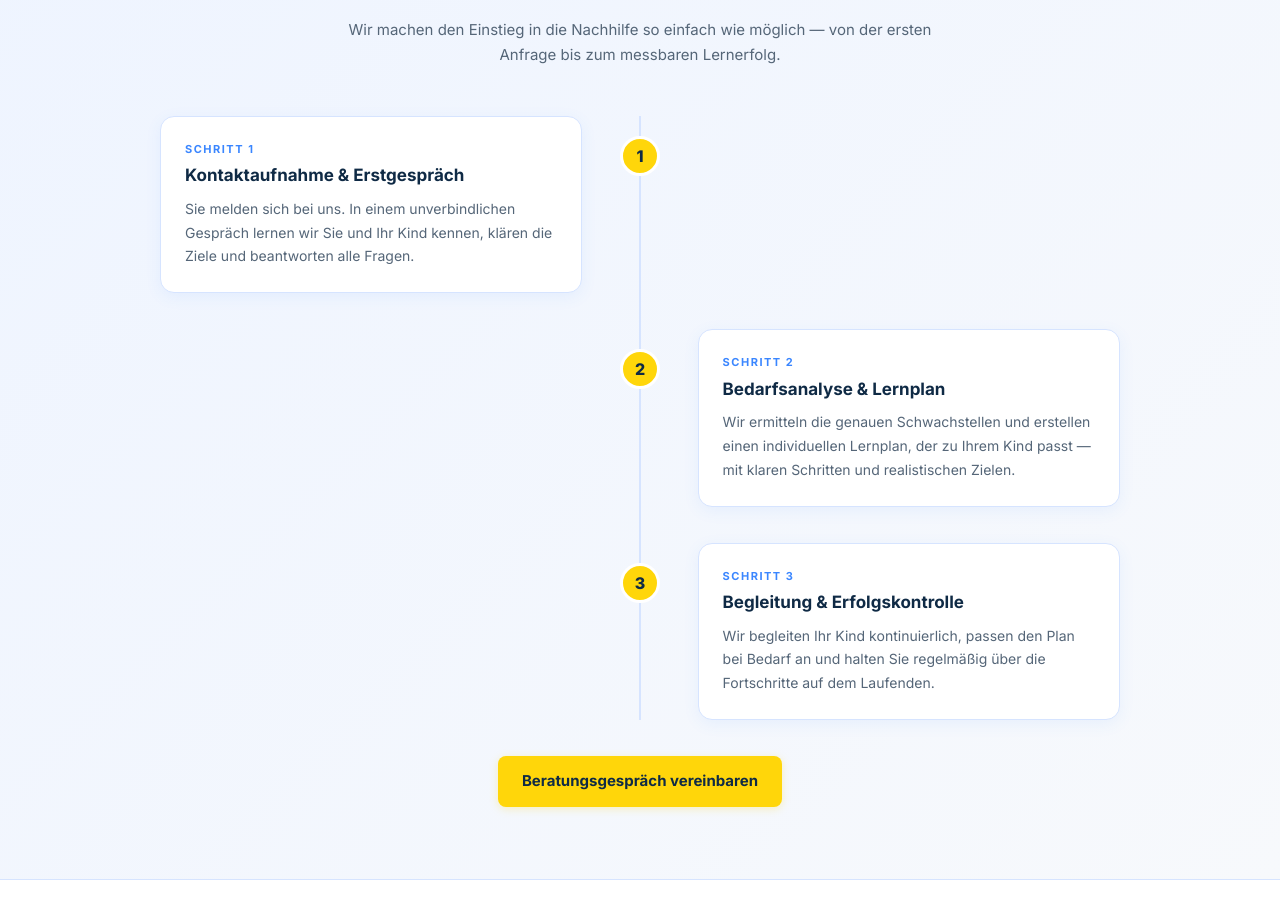
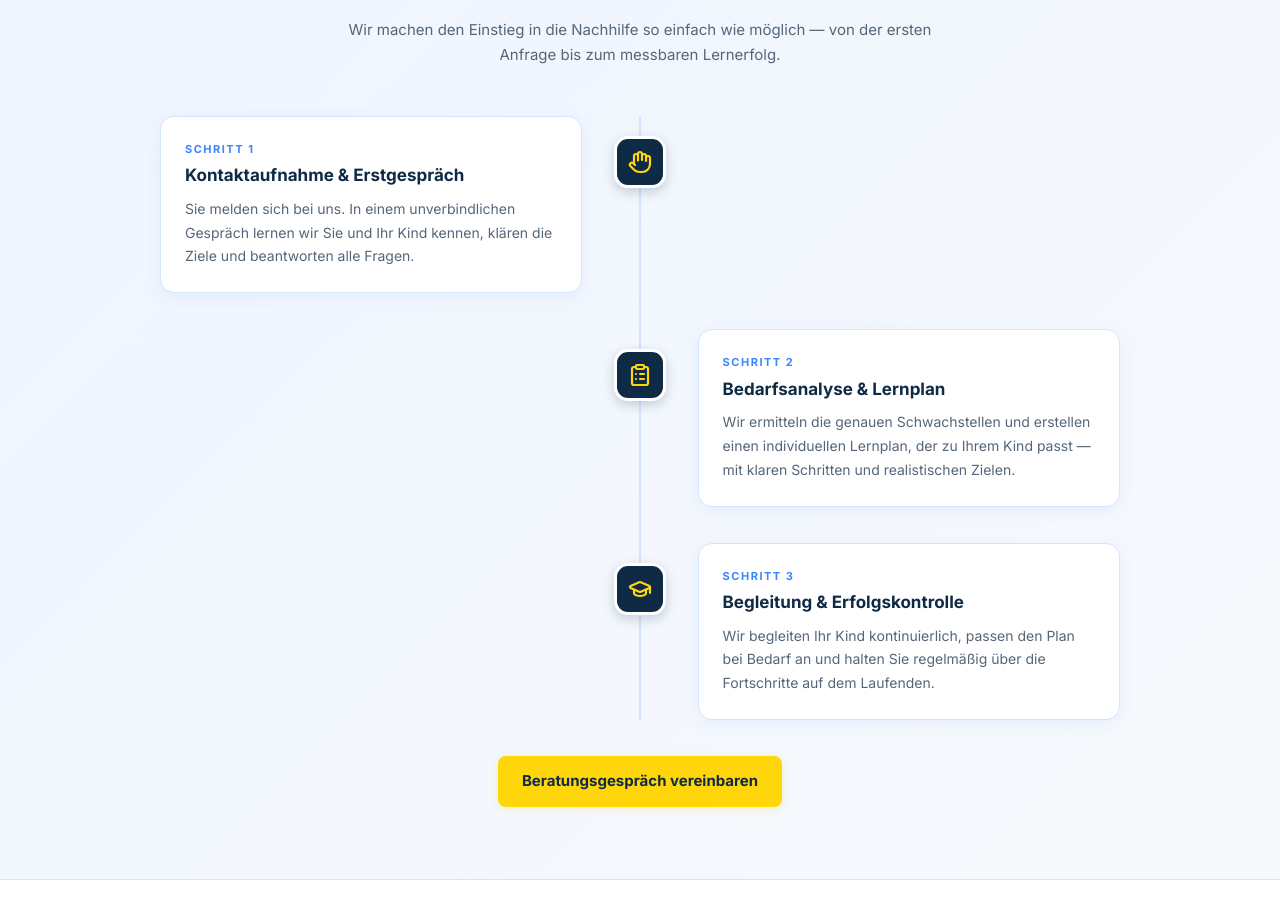
Before and after one commit to Lern-hoch-zwei/lern2-website, a Next.js app: page / in a window 1280 px wide. Shown: the part 2200-3118 px from the top of the page. Built offline with nearby package versions, Linux system fonts and the light colour scheme.

Commit message:
Update page.tsx

```diff
--- a/app/page.tsx
+++ b/app/page.tsx
@@ -278,7 +278,9 @@ export default function Home() {
               { n: '3', Icon: GraduationCap, t: 'Begleitung & Erfolgskontrolle', d: 'Wir begleiten Ihr Kind kontinuierlich, passen den Plan bei Bedarf an und halten Sie regelmäßig über die Fortschritte auf dem Laufenden.', side: 'right' },
             ].map((s, i) => (
               <div key={i} className="timeline-card" style={{ position: 'relative', display: 'flex', justifyContent: s.side === 'left' ? 'flex-start' : 'flex-end', marginBottom: '36px', zIndex: 1 }}>
-                <div className="timeline-num" style={{ position: 'absolute', left: '50%', top: '20px', transform: 'translateX(-50%)', width: '40px', height: '40px', backgroundColor: '#FFD60A', borderRadius: '50%', display: 'flex', alignItems: 'center', justifyContent: 'center', fontWeight: '800', fontSize: '16px', color: '#0F2A45', border: '3px solid #fff', zIndex: 2 }}>{s.n}</div>
+                <div className="timeline-num" style={{ position: 'absolute', left: '50%', top: '20px', transform: 'translateX(-50%)', width: '52px', height: '52px', backgroundColor: '#0F2A45', borderRadius: '14px', display: 'flex', alignItems: 'center', justifyContent: 'center', border: '3px solid #fff', zIndex: 2, boxShadow: '0 4px 12px rgba(15,42,69,0.2)' }}>
+                  <s.Icon size={24} color="#FFD60A" strokeWidth={2.2} />
+                </div>
                 <div className="timeline-inner" style={{ width: '44%', backgroundColor: '#fff', border: '1px solid #D6E4FF', borderRadius: '14px', padding: '24px', boxShadow: '0 4px 16px rgba(58,134,255,0.08)' }}>
                   <p style={{ fontSize: '11px', fontWeight: '700', color: '#3A86FF', letterSpacing: '1.5px', marginBottom: '6px' }}>SCHRITT {s.n}</p>
                   <h3 style={{ fontSize: '17px', fontWeight: '700', marginBottom: '8px', color: '#0F2A45' }}>{s.t}</h3>
```
